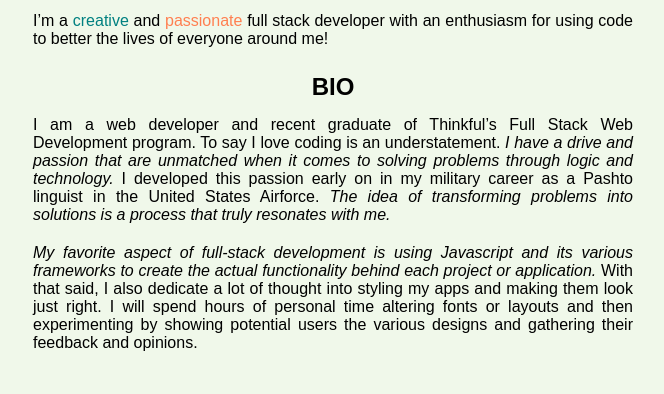
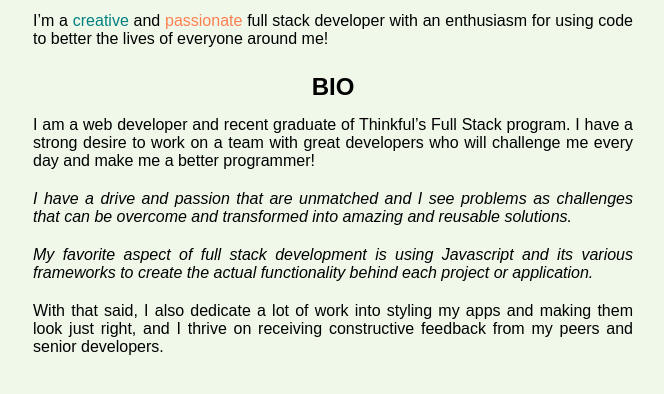
Before and after one commit to traviswhittington88/Portfolio, a plain HTML site: page index.html in a window 1280 px wide. Shown: the part 906-1300 px from the top of the page, without its empty margins (307-971 px from the left). Drawn offline with nearby package versions, Linux system fonts and the light colour scheme.

Commit message:
fixed syntax errors;

```diff
--- a/index.html
+++ b/index.html
@@ -1,7 +1,7 @@
 <!DOCTYPE html>
 <html lang="en">
   <head>
-    <title>My Portfolio</title>
+    <title>Travis Portfolio</title>
     <meta charset="UTF-8" />
     <meta name="viewport" content="width=device-width,initial-scale=1" />
     <meta http-equiv="X-UA-Compatible" content="ie=edge" />
@@ -15,7 +15,7 @@
   <body id="home">
     <header class="header">
       <div class="container">
-        <h1 class="logo">My Portfolio</h1>
+        <h1 class="logo">Travis Portfolio</h1>
         <nav class="site-nav">
           <ul>
             <li>
@@ -83,29 +83,28 @@
         <h2 class="heading">BIO</h2>
         <p>
           I am a web developer and recent graduate of Thinkful’s Full Stack
-              Web Development program. To say I love coding is an
-              understatement.<em>
-                I have a drive and passion that are unmatched when it comes to
-                solving problems through logic and technology.</em
-              >
-              I developed this passion early on in my military career as a
-              Pashto linguist in the United States Airforce.
-              <em
-                >The idea of transforming problems into solutions is a process
-                that truly resonates with me.</em
+          program. I have a strong desire to work on a team with great
+          developers who will challenge me every day and make me a better
+          programmer!
+        </p>
+        <p>
+          <em>
+            I have a drive and passion that are unmatched and I see problems as
+            challenges that can be overcome and transformed into amazing and
+            reusable solutions.</em
           >
         </p>
         <p>
           <em>
-                My favorite aspect of full-stack development is using Javascript
-                and its various frameworks to create the actual functionality
-                behind each project or application.</em
+            My favorite aspect of full stack development is using Javascript and
+            its various frameworks to create the actual functionality behind
+            each project or application.</em
           >
-              With that said, I also dedicate a lot of thought into styling my
-              apps and making them look just right. I will spend hours of
-              personal time altering fonts or layouts and then experimenting by
-              showing potential users the various designs and gathering their
-              feedback and opinions.
+        </p>
+        <p>
+          With that said, I also dedicate a lot of work into styling my apps and
+          making them look just right, and I thrive on receiving constructive
+          feedback from my peers and senior developers.
         </p>
       </section>
       <div id="projects">
@@ -115,10 +114,7 @@
             <div class="img-container quizAppImg">
               <img
                 src="quizzapp.png"
-                  srcset="
-                    imgs/quizzapp.png 480w,
-                    imgs/quizzapp.png 800w
-                  "
+                srcset="imgs/quizzapp.png 480w, imgs/quizzapp.png 800w"
                 sizes="(max-width: 320px) 280px,
                           (max-width: 480px) 440px,
                           800px"
@@ -127,17 +123,18 @@
             </div>
             <h3>Rock N' Roll Quiz App</h3>
             <p>
-                This application presents the user with 10 rock trivia
-                questions. It provides feedback for each question (right or
-                wrong), increments the question number and score accordingly,
-                and then displays the overall results.</p>
+              This application presents the user with 10 rock trivia questions.
+              It provides feedback for each question (right or wrong),
+              increments the question number and score accordingly, and then
+              displays the overall results.
+            </p>
 
-              <p>The visual design of the
-                application is based around bright, eye-catching colors with
-                notable music legends Jimi Hendrix and Eric Clapton. The fonts
-                are large and easy to read in contrast to the colorful
-                background. The idea for this app is to keep it simple and make
-                the controls as user friendly as possible
+            <p>
+              The visual design of the application is based around bright,
+              eye-catching colors with notable music legends Jimi Hendrix and
+              Eric Clapton. The fonts are large and easy to read in contrast to
+              the colorful background. The idea for this app is to keep it
+              simple and make the controls as user friendly as possible
             </p>
             <div class="links">
               <a
@@ -183,12 +180,13 @@
             <p>
               Taste Finder is a fun and useful application that integrates the
               Tastedive and Youtube APIs to present recommendation information
-              in a new and exciting way. Also my Uncle Danny designed the logo. Go Uncle!!
+              in a new and exciting way. Also my Uncle Danny designed the logo.
+              Go Uncle!!
             </p>
             <p>
               The UX if simple and relies on you to click a search tab:
-              anything, books, authors, movies, music. Search for relevant content and
-              the app will return recommendations.
+              anything, books, authors, movies, music. Search for relevant
+              content and the app will return recommendations.
             </p>
             <div class="links">
               <a
@@ -219,7 +217,7 @@
               <img
                 src="imgs/thoughtfulSmall.png"
                 srcset="
-                      imgs/thoughtfulSmall.png 320w,
+                  imgs/thoughtfulSmall.png        320w,
                   imgs/thoughtfulLandingLarge.png 480w,
                   imgs/thoughtfulLandingLarge.png 800w
                 "
@@ -230,12 +228,16 @@
               />
             </div>
             <h3>Thoughtful</h3>
-                  <p>This application is an anonymous journal forum. It allows anyone to create a journal and then store entries
-                      within the journals. You can delete or edit your entries and view other user's content.
+            <p>
+              This application is an anonymous journal forum. It allows anyone
+              to create a journal and then store entries within the journals.
+              You can delete or edit your entries and view other user's content.
             </p>
             <p>
-                      Thoughtful uses ReactJS, NodeJS, and the relational PostreSQL DBMS. Within the NodeJS runtime using the Express Module,
-                      I've created a RESTful API that handles all CRUD (Create, Read, Update, Delete) requests.
+              Thoughtful uses ReactJS, NodeJS, and the relational PostreSQL
+              DBMS. Within the NodeJS runtime using the Express Module, I've
+              created a RESTful API that handles all CRUD (Create, Read, Update,
+              Delete) requests.
             </p>
             <div class="links">
               <a
@@ -247,9 +249,7 @@
                   alt="github logo"
                 />
               </a>
-                      <a
-                        target="_blank"
-                        href="https://thoughtful-client.now.sh/"
+              <a target="_blank" href="https://thoughtful-client.now.sh/"
                 >&nbsp;| Live Page</a
               >
             </div>
@@ -279,30 +279,34 @@
             </div>
             <h3>Catty Shack</h3>
             <p>
-                Catty Shack is a social media site designed for felines from all over. In Catty Shack users
-                can post meows, comments and like or unlike posts. These fickle felines can also update
-                their bio, website, location and profile picture to see changes in real-time thanks to React State!
+              Catty Shack is a social media site designed for felines from all
+              over. In Catty Shack users can post meows, comments and like or
+              unlike posts. These fickle felines can also update their bio,
+              website, location and profile picture to see changes in real-time
+              thanks to React State!
             </p>
             <p>
-                  You can also click on another user's handle to see their unique profile information, as well as receive notifications from other
-                  cool cats that comment or like your meows! This application uses React, Node & PostgreSQL for its tech stack. It also
-                  focuses heavily on RESTful principles to ensure data and state are transferred and stored in the best manner. Also, it's
-                  the perfect app to share with you kids!
+              You can also click on another user's handle to see their unique
+              profile information, as well as receive notifications from other
+              cool cats that comment or like your meows! This application uses
+              React, Node & PostgreSQL for its tech stack. It also focuses
+              heavily on RESTful principles to ensure data and state are
+              transferred and stored in the best manner. Also, it's the perfect
+              app to share with your children!
             </p>
             <div class="links">
               <a
                 target="_blank"
                 href="https://github.com/traviswhittington88/catty-shack"
-                    ><span class="link"><img
+                ><span class="link"
+                  ><img
                     src="imgs/GitHub_Logo.png"
                     class="github"
                     alt="github logo"
                 /></span>
               </a>
-                  <a
-                    target="_blank"
-                    href="catty-shack-app.now.sh"
-                    >&nbsp;| <span class="link"></span>Live Page</span></a
+              <a target="_blank" href="catty-shack-app.now.sh"
+                >&nbsp;| Live Page</a
               >
             </div>
             <div class="techContainer">
@@ -315,7 +319,6 @@
             </div>
           </div>
         </section>
-        </div>
       </div>
     </main>
     <div class="footer">
```
Lines whose indentation alone changed are shown as unchanged.
